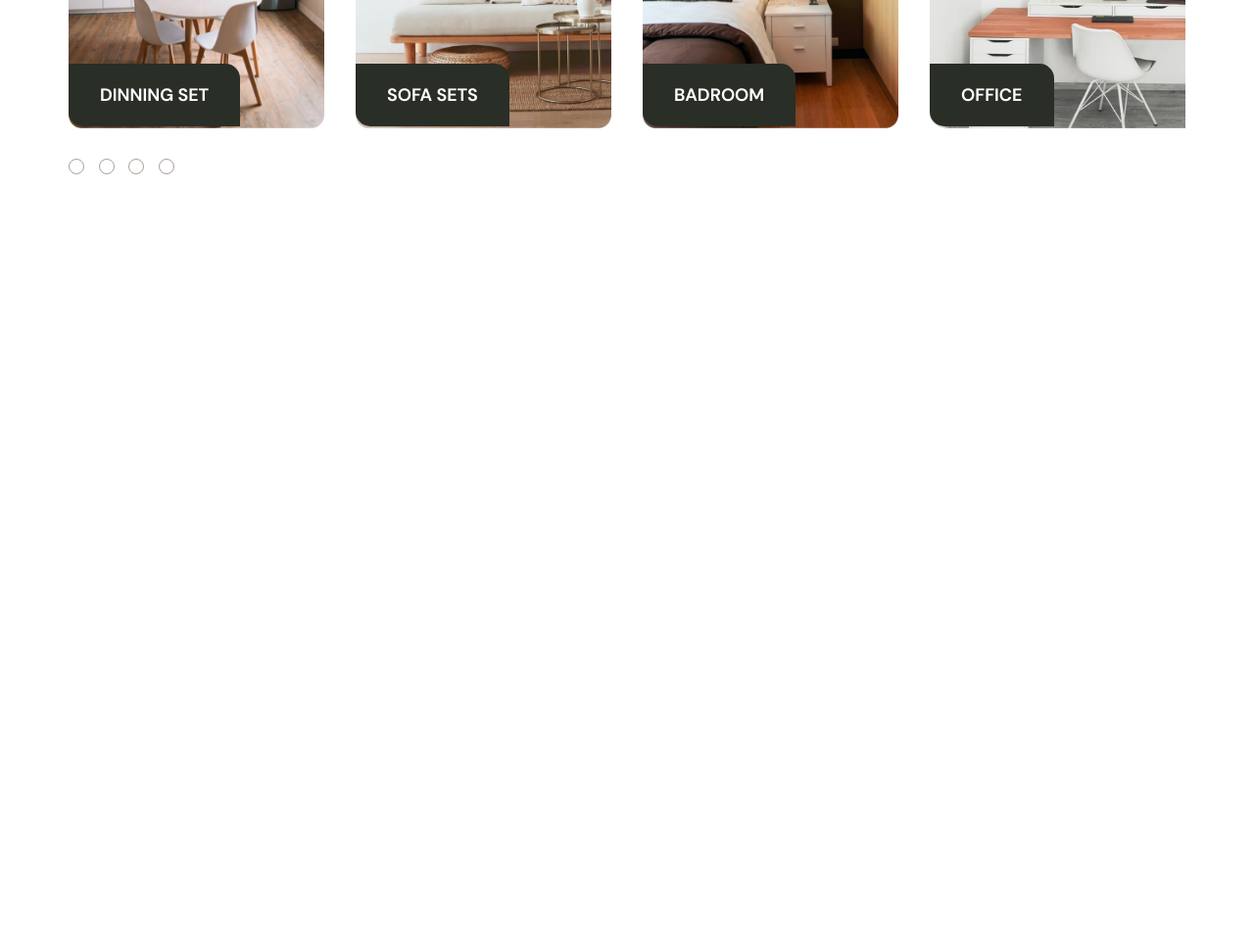
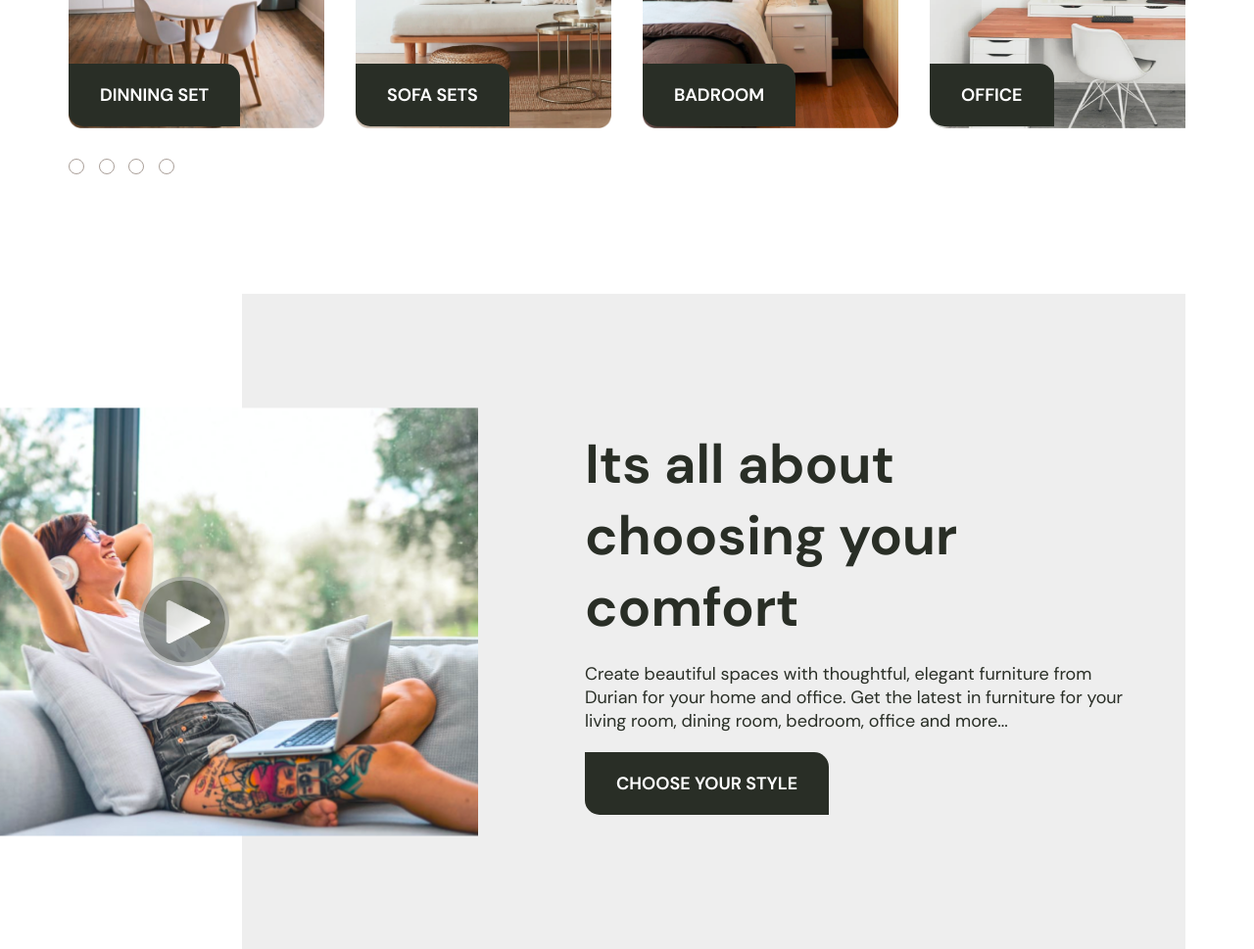
Before and after one commit to Adkhambek/furniture-landingpage, a plain HTML site: page index.html in a window 1280 px wide. Shown: the part 1475-2444 px from the top of the page at 98% size. Before the commit the page ends 1775 px from the top, so only its background shows below. Drawn offline with Linux system fonts and the light colour scheme.

Commit message:
comfort section ended

```diff
--- a/css/style.css
+++ b/css/style.css
@@ -77,7 +77,7 @@ img {
     font-size: 1.8rem;
 }
 
-.next-btn{
+.next-btn {
     background-color: #efefef;
     width: 3.2rem;
     height: 3.2rem;
@@ -91,7 +91,7 @@ img {
     transition: transform .3s ease;
 }
 
-.next-btn:hover{
+.next-btn:hover {
     transform: scale(1.2);
 }
 
@@ -116,6 +116,7 @@ img {
     border: 2px solid var(--secondary-color);
     background-color: #a46844;
 }
+
 .next-badge:not(:last-child) {
     margin-right: 1.2rem;
 }
@@ -209,7 +210,7 @@ img {
     transform: translateX(-10%);
 }
 
-.hero__text{
+.hero__text {
     width: 55%;
 }
 
@@ -270,27 +271,34 @@ img {
     padding: 1.6rem 3.2rem;
     outline: none;
 }
-.hero-card__next{
+
+.hero-card__next {
     display: flex;
     margin: 1.5rem 0;
 }
-.hero-card__badge_brown{
+
+.hero-card__badge_brown {
     background-color: #9c957c;
 }
-.hero-card__badge_orange{
+
+.hero-card__badge_orange {
     background-color: #e8cd8a;
 }
-.hero-card__badge_blue{
+
+.hero-card__badge_blue {
     background-color: #8ad1e8;
 }
-.hero-card__badge{
+
+.hero-card__badge {
     border: none;
 }
-.hero-card__badge:not(:last-child){
+
+.hero-card__badge:not(:last-child) {
     margin-right: 1.6rem;
 }
 
-.close,.add{
+.close,
+.add {
     position: absolute;
     width: 2.4rem;
     height: 2.4rem;
@@ -302,24 +310,26 @@ img {
     outline: none;
     cursor: pointer;
 }
-.close-icon,.add-icon{
+
+.close-icon,
+.add-icon {
     width: 1.6rem;
     height: 1.6rem;
 }
 
-.close{
+.close {
     background-color: var(--bg-color-2);
     left: -20%;
     top: 30%;
 }
 
-.add{
+.add {
     background-color: #ffffff;
     top: -30%;
     left: 20%;
 }
 
-.hero-next{
+.hero-next {
     padding: 2.4rem 3.2rem;
     background-color: #FAFBFD;
     border-radius: 4px 32px;
@@ -328,18 +338,18 @@ img {
     right: -20%;
 }
 
-.hero-next__suptitle{
+.hero-next__suptitle {
     text-transform: uppercase;
     margin-bottom: 1.2rem;
 }
 
-.hero-next__title{
+.hero-next__title {
     font-size: 2.4rem;
     width: 70%;
     margin-bottom: 1.2rem;
 }
 
-.hero-next__photo{
+.hero-next__photo {
     width: 16rem;
     height: 20rem;
     position: absolute;
@@ -351,51 +361,110 @@ img {
  Collection Section:
 *********************************************/
 
-.collection{
+.collection {
     padding: 12rem 0;
 }
 
-.collection__header{
+.collection__header {
     padding: 3.2rem 0;
     margin-bottom: 4rem;
     border-bottom: 1px solid #292e26;
-     display: flex;
-     justify-content: space-between;
-     align-items: center;
+    display: flex;
+    justify-content: space-between;
+    align-items: center;
 }
 
-.collection__buttons{
+.collection__buttons {
     display: flex;
 }
 
-.collection__button:first-child{
+.collection__button:first-child {
     margin-right: 1.6rem;
 }
 
-.collection__button{
+.collection__button {
     transition: background-color .3s ease,
-                color .3s ease;
+        color .3s ease;
 }
 
-.collection__button:hover{
+.collection__button:hover {
     background-color: #292e26;
     color: #ffffff;
 }
 
-.collection__list{
+.collection__list {
     margin-bottom: 2.8rem;
     display: grid;
-    grid-template-columns: repeat(4,1fr);
+    grid-template-columns: repeat(4, 1fr);
     grid-gap: 3.2rem;
 }
-.collection__item{
+
+.collection__item {
     position: relative;
 }
-.collection__link{
+
+.collection__link {
     position: absolute;
     bottom: 5px;
     left: 0;
 }
-.collection__image{
+
+.collection__image {
     height: 35rem;
 }
+
+/********************************************
+ Comfort Section:
+*********************************************/
+
+.comfort__container {
+    display: flex;
+    justify-content: flex-end;
+    align-items: center;
+    position: relative;
+}
+
+.comfort__media {
+    width: 60rem;
+    height: 43.7rem;
+    display: flex;
+    justify-content: center;
+    align-items: center;
+    background-image: url('../images/comfort.png');
+    background-size: cover;
+    background-repeat: no-repeat;
+    background-position: center;
+    position: absolute;
+    top: 50%;
+    left: -16%;
+    transform: translateY(-50%);
+}
+
+.comfort__play-btn {
+    background-color: rgba(41, 46, 38, 0.5);
+    border: none;
+    width: 9.2rem;
+    height: 9.2rem;
+    border-radius: 50%;
+    display: flex;
+    justify-content: center;
+    align-items: center;
+    border: 4px solid rgba(255, 255, 255, 0.4);
+    cursor: pointer;
+}
+
+.comfort__play-icon {
+    width: 4.5rem;
+    height: 4.5rem;
+    transform: translateX(10%);
+}
+
+.comfort__text {
+    width: 96.3rem;
+    background-color: #eeeeee;
+    padding: 13.7rem 4.8rem 13.7rem 35rem;
+}
+
+.comfort__description {
+    margin: 2rem 0;
+}
--- a/index.html
+++ b/index.html
@@ -57,7 +57,9 @@
             <div class="hero__text">
                 <h2 class="hero__sup-title">Minimal Spaces collection</h2>
                 <h1 class="hero__title">Minimal Work Space now at Home</h1>
-                <p class="hero__sub-title">Create beautiful spaces with thoughtful, elegant furniture from Durian for your home and office. Get the latest in furniture for your living room, dining room, bedroom, office and more... </p>
+                <p class="hero__sub-title">Create beautiful spaces with thoughtful, elegant furniture from Durian for
+                    your home and office. Get the latest in furniture for your living room, dining room, bedroom, office
+                    and more... </p>
                 <a href="#" class="hero__link btn">View Collection</a>
             </div>
             <div class="hero__next">
@@ -132,6 +134,22 @@
 
         </div>
     </section>
+    <section class="comfort">
+        <div class="container comfort__container">
+            <div class="comfort__media">
+                <button class="comfort__play-btn">
+                    <img src="./images/play-icon.png" alt="" class="comfort__play-icon">
+                </button>
+            </div>
+            <div class="comfort__text">
+                <h1 class="comfort__title">Its all about choosing your comfort</h1>
+                <p class="comfort__description">Create beautiful spaces with thoughtful, elegant furniture from Durian
+                    for your home and office. Get the latest in furniture for your living room, dining room, bedroom,
+                    office and more... </p>
+                <a href="#" class="comfort__link btn">Choose your style</a>
+            </div>
+        </div>
+    </section>
 </body>
 
 </html>
```
Also changed, not shown: images/comfort.png (renamed from images/fur-5.png), images/play-btn.png (added).
